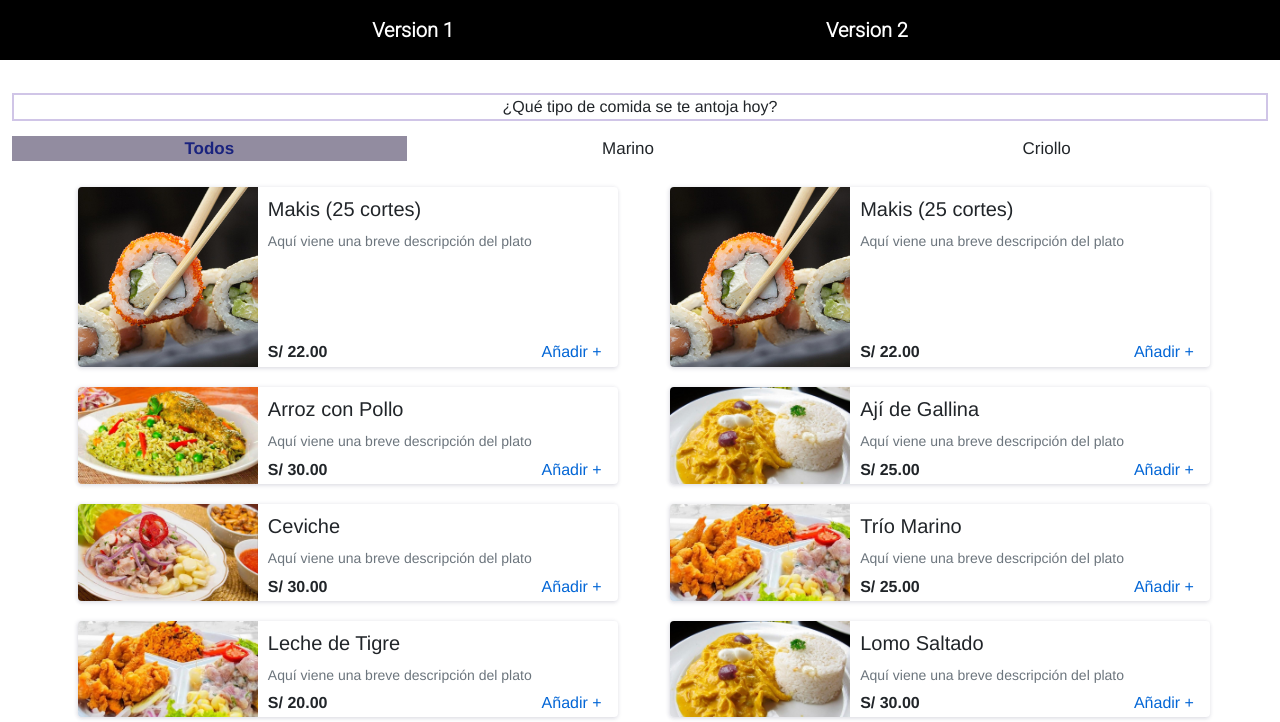
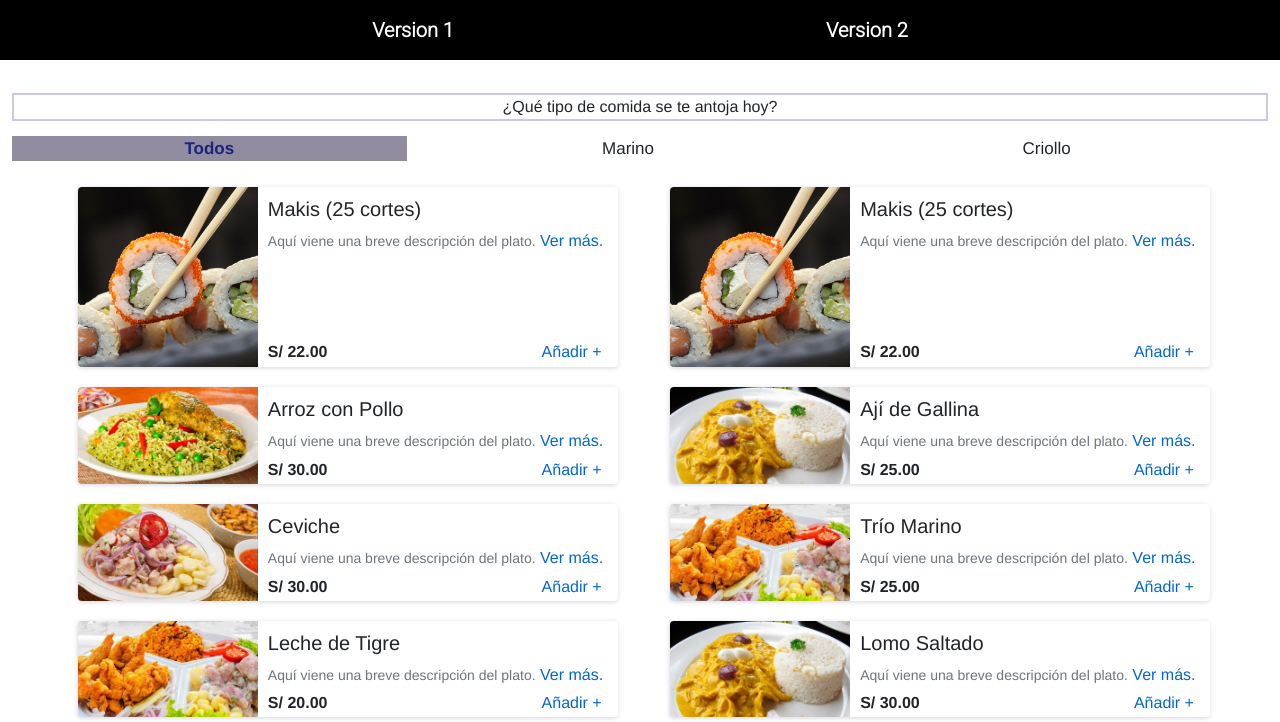
Before and after one commit to miguelpinto97/MaquetaRestaurante, a plain HTML site: page version2.html in a window 1280 px wide. Shown: the top 722 px of the page. Drawn offline with nearby package versions, Linux system fonts and the light colour scheme; a script that the page names is missing; a web font is replaced by a local one.

Commit message:
Add files via upload

```diff
--- a/version2.html
+++ b/version2.html
@@ -64,7 +64,7 @@
                             <div style="padding: 10px;">
                                 <h5 class="card-title" data-bind="text: $data.NombrePlato"></h5>
                                 <p class="card-text"><small class="text-muted">Aquí viene una breve descripción del
-                                        plato</small></p>
+                                        plato.</small><a style="color : #0366d6 !important"> Ver más.</a></p>
                                 <p class="card-text Precio2" data-bind="text:'S/ '+ $data.Precio">
                                 </p>
                                 <a class="Agregar2" data-bind="click: function(data, event) { abrirModalPedido(data) }">
```
